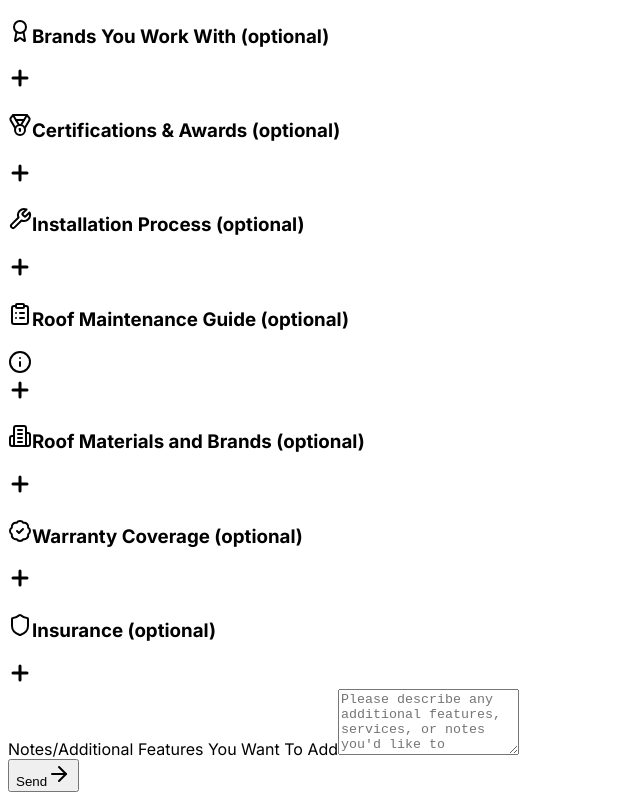
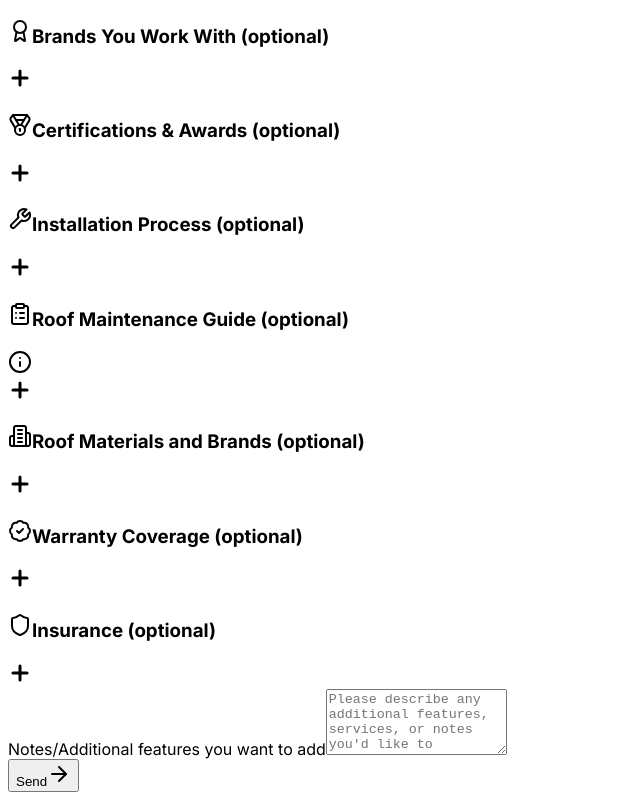
Before and after one commit to mahdiiiu2k/ClientInfoForm11, a React (Vite) app in the folder client/: page / in a window 1280 px wide. Shown: the part 1050-1850 px from the top of the page, without its empty margins (0-640 px from the left). Built offline with nearby package versions, Linux system fonts and the light colour scheme; what @shared/schema would draw is missing.

Commit message:
Update label text for additional notes section
Corrected casing for "Additional features" in the `ClientForm` component's `additionalNotes` label.

Replit-Commit-Author: Agent
Replit-Commit-Session-Id: beacf94a-af8a-4deb-ad6d-3d686e2a9515
Replit-Commit-Checkpoint-Type: full_checkpoint

```diff
--- a/client/src/pages/client-form.tsx
+++ b/client/src/pages/client-form.tsx
@@ -3794,7 +3794,7 @@ export default function ClientForm() {
             <div className="mt-8">
               <div>
                 <Label htmlFor="additionalNotes" className="text-lg font-medium text-slate-700 mb-3 block">
-                  Notes/Additional Features You Want To Add
+                  Notes/Additional features you want to add
                 </Label>
                 <Textarea
                   id="additionalNotes"
```
